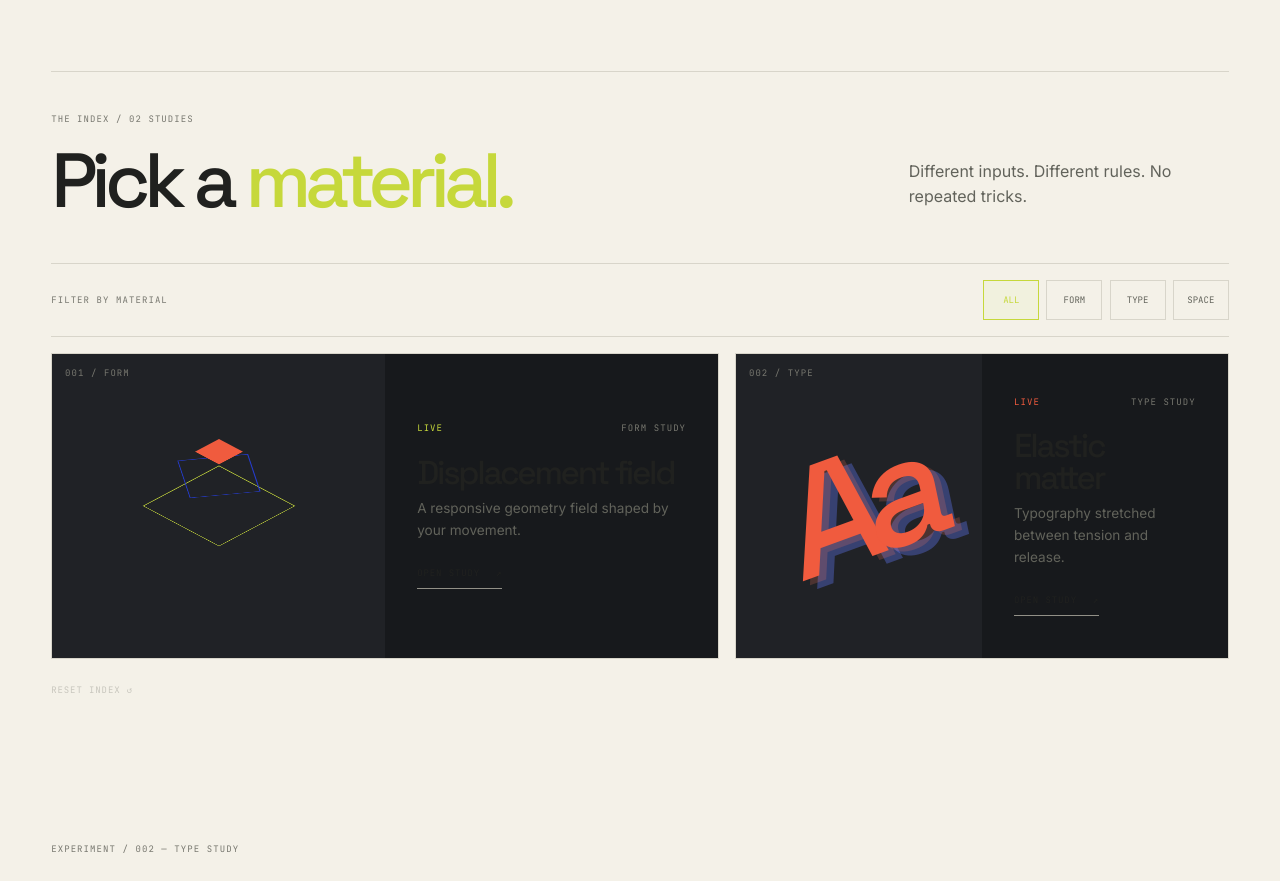
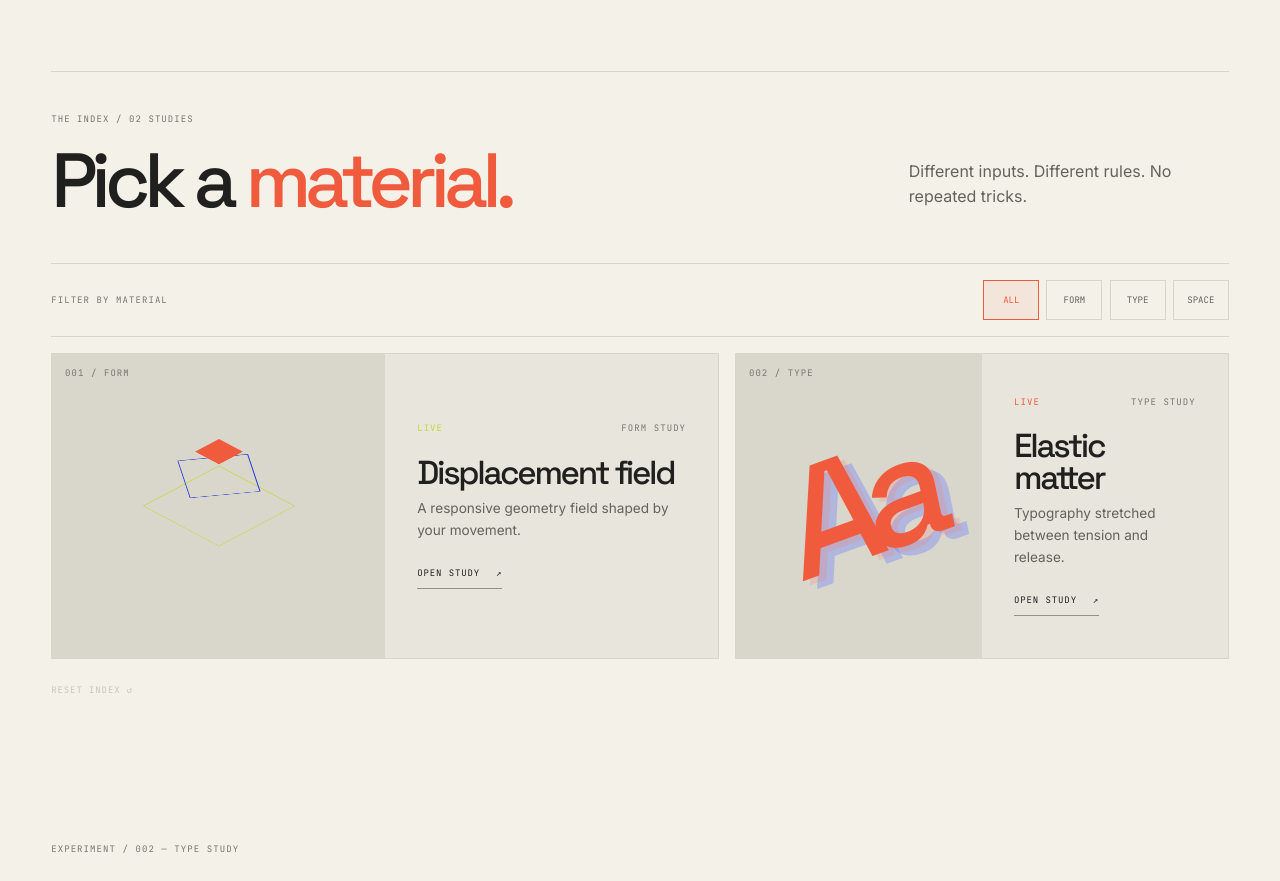
Before and after one commit to poltergit/forma, a Next.js app: page /playground in a window 1280 px wide. Shown: the part 1820-2701 px from the top of the page. Built offline with nearby package versions, Linux system fonts and the light colour scheme; no server answers.

Commit message:
Bring Playground into FORMA atelier art direction

```diff
--- a/src/features/playground/components/experiment-index.module.css
+++ b/src/features/playground/components/experiment-index.module.css
@@ -2,15 +2,15 @@
 .indexTop { display: flex; justify-content: space-between; align-items: end; gap: 2rem; }
 .indexTop > div > span, .filters > span, .cardCopy > div, .cardVisual > span { color: var(--color-text-muted); font: 9px var(--font-mono); letter-spacing: .12em; }
 .indexTop h2 { margin: 1rem 0 0; font: 500 clamp(3rem, 6vw, 6rem)/.9 var(--font-display); letter-spacing: -.08em; }
-.indexTop h2 em { color: var(--brand-lime); font-style: normal; }
+.indexTop h2 em { color: var(--brand-coral); font-style: normal; }
 .indexTop p { max-width: 20rem; margin: 0 0 .3rem; color: var(--color-text-secondary); line-height: 1.6; }
 .filters { display: flex; justify-content: space-between; align-items: center; gap: 1rem; margin-top: 3rem; padding: 1rem 0; border-block: 1px solid var(--color-border); }
 .filters > div { display: flex; gap: .45rem; }
 .filters button { min-width: 3.5rem; min-height: 2.5rem; border: 1px solid var(--color-border); padding: .5rem .8rem; background: transparent; color: var(--color-text-secondary); font: 9px var(--font-mono); cursor: pointer; }
-.filters button[aria-pressed="true"] { border-color: var(--brand-lime); background: rgb(199 243 107 / .08); color: var(--brand-lime); }
+.filters button[aria-pressed="true"] { border-color: var(--brand-coral); background: rgb(240 91 62 / .08); color: var(--brand-coral); }
 .results { display: grid; grid-template-columns: 1.15fr .85fr; gap: 1rem; padding-top: 1rem; }
-.card { display: grid; min-width: 0; grid-template-columns: 1fr 1fr; border: 1px solid var(--color-border); background: #17191c; }
-.cardVisual { position: relative; display: grid; min-height: 19rem; overflow: hidden; place-items: center; background: #202226; }
+.card { display: grid; min-width: 0; grid-template-columns: 1fr 1fr; border: 1px solid var(--color-border); background: #e8e5dc; }
+.cardVisual { position: relative; display: grid; min-height: 19rem; overflow: hidden; place-items: center; background: #d9d6cc; }
 .cardVisual > span { position: absolute; top: .8rem; left: .8rem; }
 .formMark { position: relative; width: 8rem; aspect-ratio: 1; transform: rotateX(58deg) rotateZ(45deg); transform-style: preserve-3d; }
 .formMark i { position: absolute; inset: 8%; border: 1px solid var(--brand-lime); }
```
